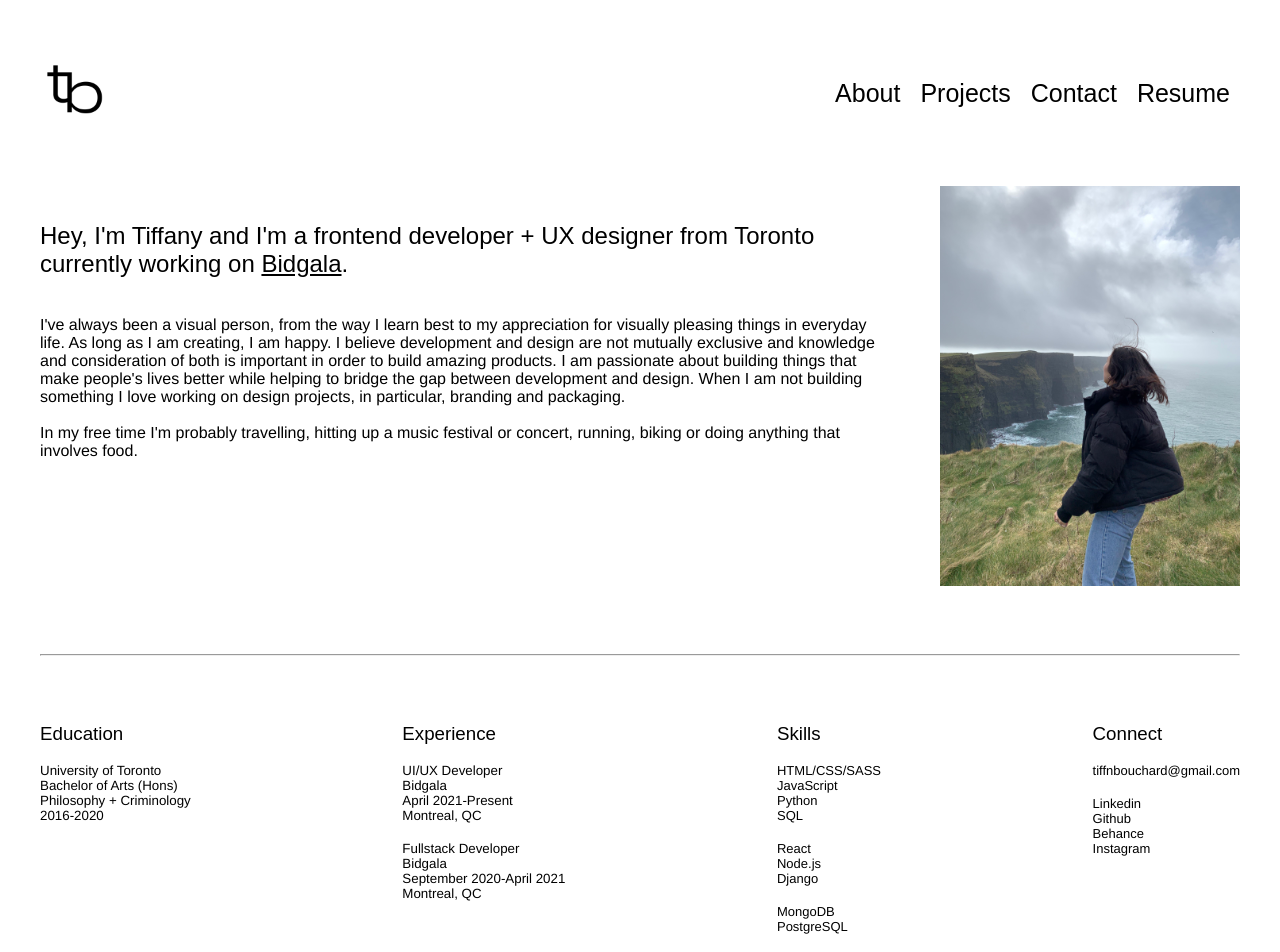
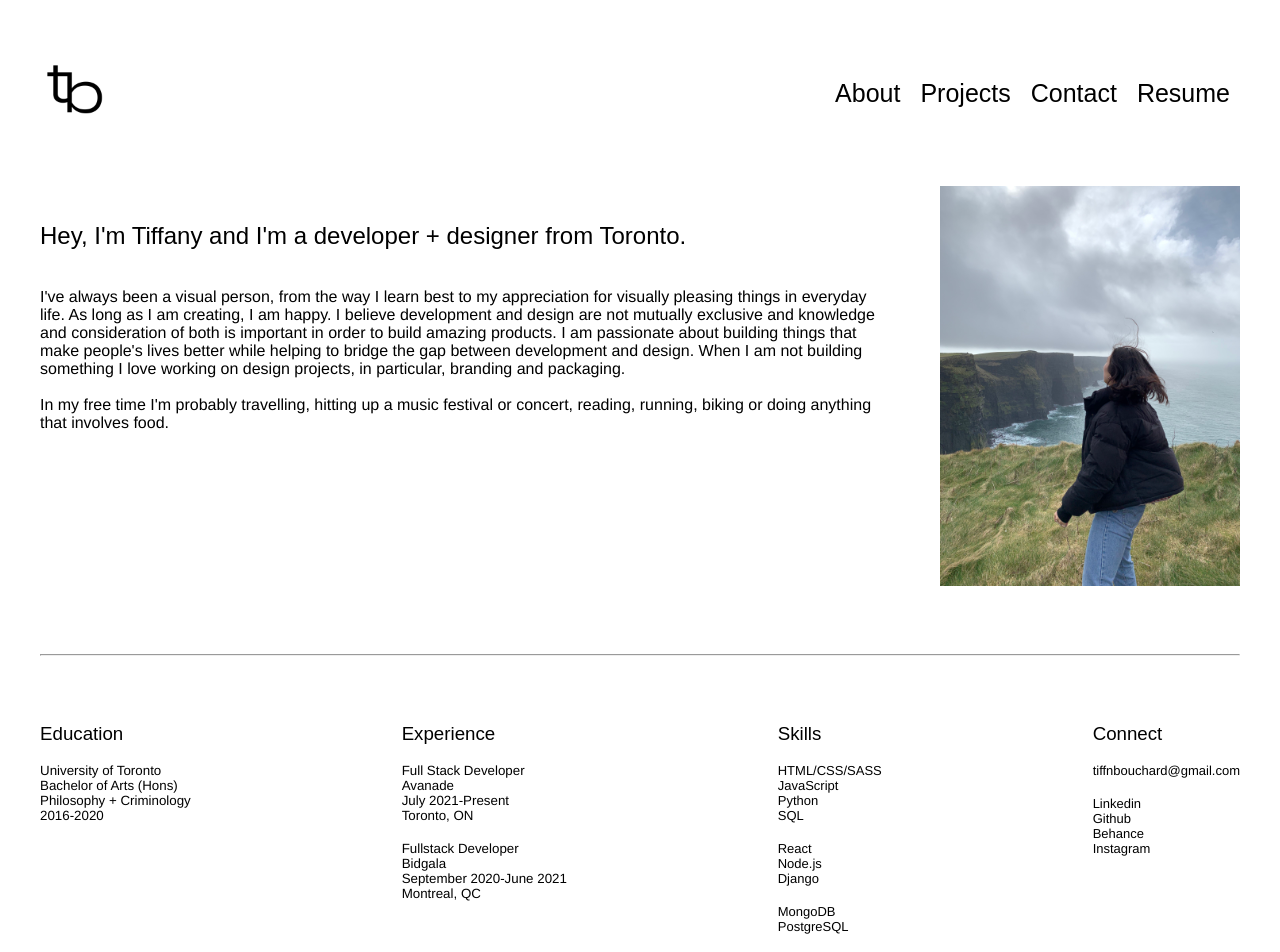
Before and after one commit to tiffbouchard/portfolio2, a React (Create React App) app: page /about in a window 1280 px wide. Shown: the top 952 px of the page. Built offline with nearby package versions, Linux system fonts and the light colour scheme; a web font is replaced by a local one.

Commit message:
Update About.js

```diff
--- a/src/pages/About.js
+++ b/src/pages/About.js
@@ -86,12 +86,12 @@ const IndexPage = props => {
           <div className="main-img">
             <div className="main-info">
               <p>
-                <h2>Hey, I'm Tiffany and I'm a frontend developer + UX designer from Toronto currently working on <a href="https://instagram.com/bidgala" target="_blank" rel="noreferrer"><u>Bidgala</u></a>.</h2>
+                <h2>Hey, I'm Tiffany and I'm a developer + designer from Toronto.</h2>
                 <br />
                 I've always been a visual person, from the way I learn best to my appreciation for visually pleasing things in everyday life. As long as I am creating, I am happy. I believe development and design are not mutually exclusive and knowledge and consideration of both is important in order to build amazing products. I am passionate about building things that make people's lives better while helping to bridge the gap between development and design. When I am not building something I love working on design projects, in particular, branding and packaging.
                 <br />
                 <br />
-                In my free time I'm probably travelling, hitting up a music festival or concert, running, biking or doing anything that involves food.
+                In my free time I'm probably travelling, hitting up a music festival or concert, reading, running, biking or doing anything that involves food.
               </p>
               <img className="images one"src={img3} alt=""/>
             </div>
@@ -112,14 +112,14 @@ const IndexPage = props => {
             </div>
             <div>
               <h3>Experience</h3>
-              <small>UI/UX Developer</small>
-              <small>Bidgala</small>
-              <small>April 2021-Present</small>
-              <small>Montreal, QC</small>
+              <small>Full Stack Developer</small>
+              <small>Avanade</small>
+              <small>July 2021-Present</small>
+              <small>Toronto, ON</small>
               <br />
               <small>Fullstack Developer</small>
               <small>Bidgala</small>
-              <small>September 2020-April 2021</small>
+              <small>September 2020-June 2021</small>
               <small>Montreal, QC</small>
             </div>
             <div className="skills">
```
